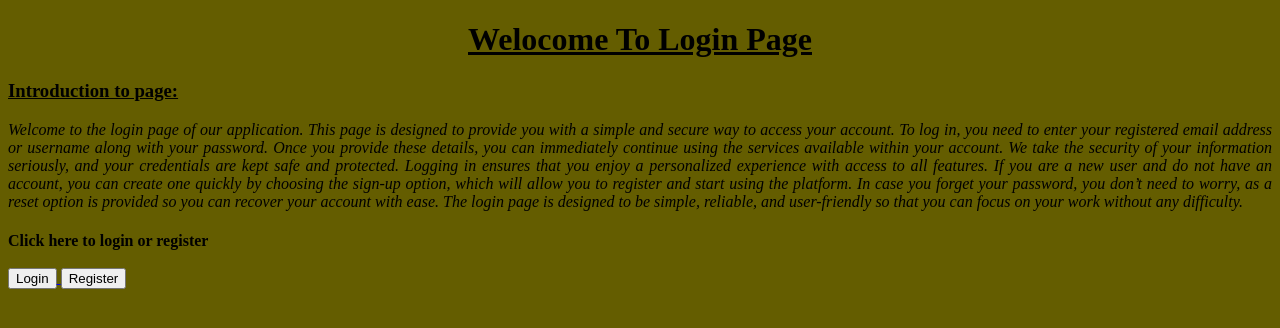
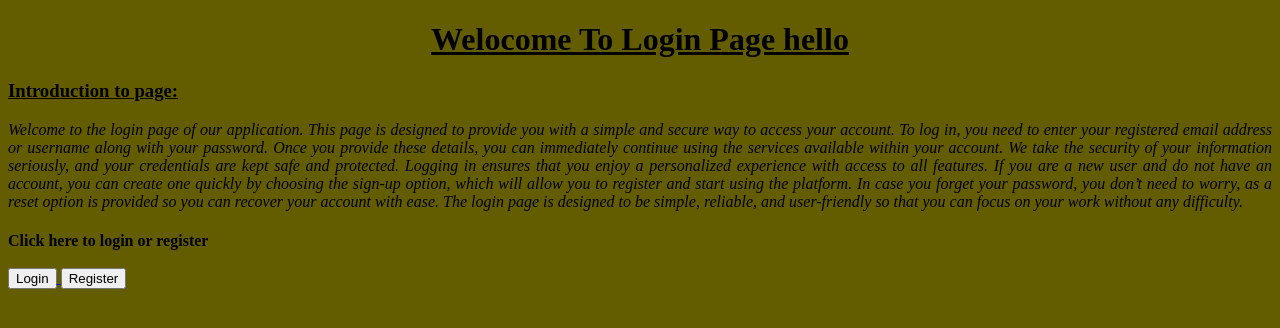
Before and after one commit to nprasad786/profile, a plain HTML site: page index.html in a window 1280 px wide. Drawn offline with Linux system fonts and the light colour scheme.

Commit message:
version2

```diff
--- a/index.html
+++ b/index.html
@@ -8,7 +8,7 @@
 <body style="background-color: rgb(100, 93, 0);">
     <center>
     <h1>
-        <u>Welocome To Login Page
+        <u>Welocome To Login Page hello
         </u>
         </h1>
 
```
